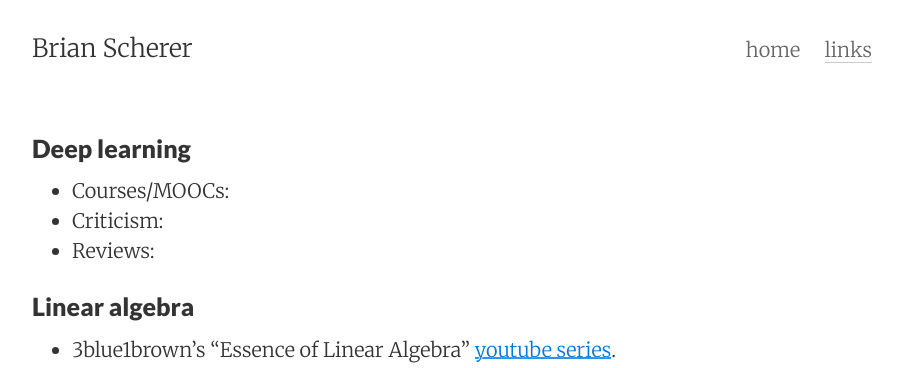
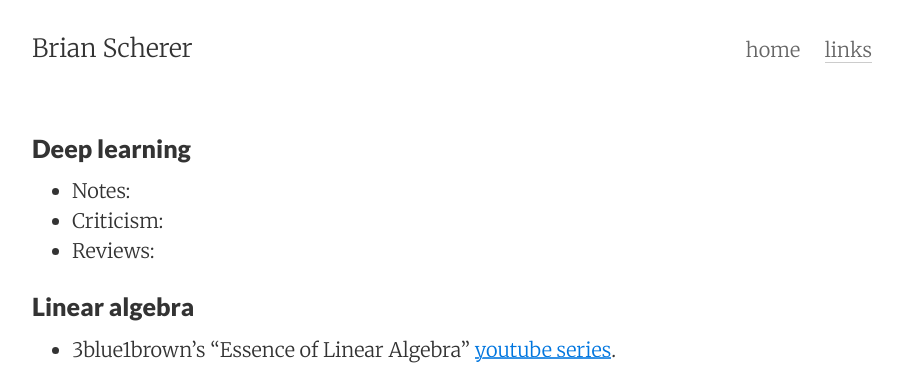
Before and after one commit to brianscherer/brianscherer.github.io, a Jekyll site: the page built from links.md, in a window 1280 px wide. Shown: the top 368 px of the page, without its empty margins (188-1090 px from the left). Built offline with Jekyll 4.4.1, drawn with Linux system fonts in a browser that asks for light colours.

Commit message:
Update links.md

```diff
--- a/links.md
+++ b/links.md
@@ -6,7 +6,7 @@ tags: links
 ---
 
 ### Deep learning
-* Courses/MOOCs:
+* Notes:
 * Criticism:
 * Reviews:
 
```
